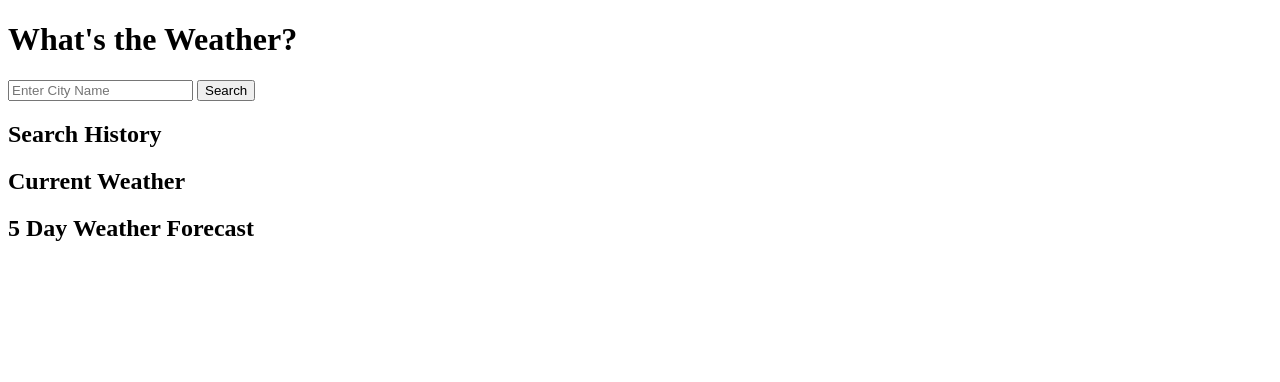
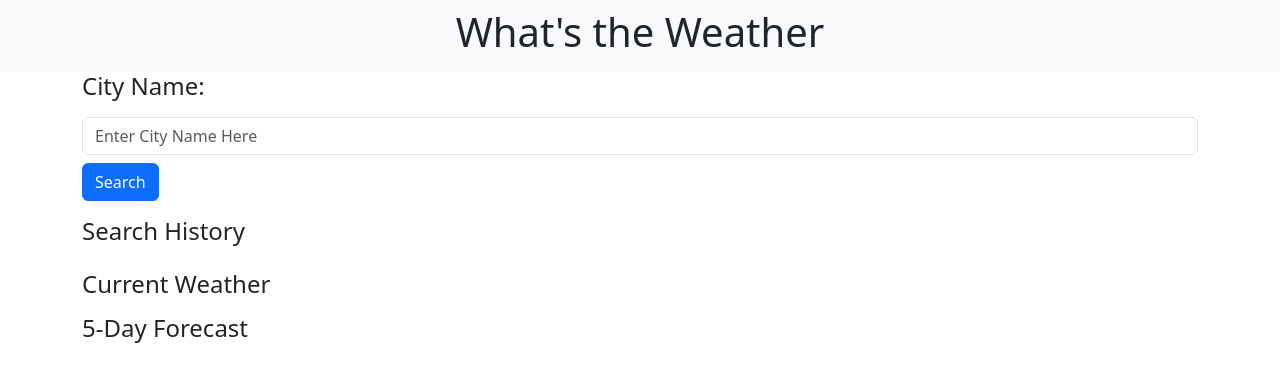
Before and after one commit to catdelaney/Simple-Weather-App, a plain HTML site: page index.html in a window 1280 px wide. Drawn offline with nearby package versions, Linux system fonts and the light colour scheme.

Commit message:
index.html updates

```diff
--- a/index.html
+++ b/index.html
@@ -1,30 +1,38 @@
 <!DOCTYPE html>
 <html lang="en">
-  <head>
+<head>
     <meta charset="UTF-8">
     <meta name="viewport" content="width=device-width, initial-scale=1.0">
     <title>Simple Weather App</title>
-    <link rel="stylesheet" href="/Simple-Weather-App/assets/style.css">
-  </head>
-  <body>
+    <link href="https://cdn.jsdelivr.net/npm/bootstrap@5.3.3/dist/css/bootstrap.min.css" rel="stylesheet">
+    <link rel="stylesheet" href="./assets/script.js">
+</head>
+<body>
     <header>
-        <h1>What's the Weather?</h1>
+        <nav class="navbar navbar-light bg-light justify-content-center">
+            <h1>What's the Weather</h1>
+        </nav>
     </header>
+
     <main>
-        <div class="search">
-            <input type="text" id="cityInput" placeholder="Enter City Name">
-            <button id="searchButton">Search</button>
-        </div>
-        <div id="searchHistory">
-            <h2>Search History</h2>
-        </div>
-        <div id="currentWeather">
-            <h2>Current Weather</h2>
-        </div>
-        <div id="weatherForecast">
-            <h2>5 Day Weather Forecast</h2>
+        <div class="container">
+            <form id="search-form" class="mb-3">
+                <label for="city-input" class="form-label"><h4>City Name:</h4></label>
+                <input type="text" id="city-input" class="form-control mb-2" placeholder="Enter City Name Here">
+                <button type="submit" class="btn btn-primary">Search</button>
+            </form>
+
+            <h4>Search History</h4>
+            <div id="search-history" class="list-group mb-3"></div>
+
+            <h4>Current Weather</h4>
+            <div id="current-weather" class="mb-3"></div>
+
+            <h4>5-Day Forecast</h4>
+            <div id="forecast-details"></div>
         </div>
     </main>
-    <script src="/Simple-Weather-App/assets/script.js"></script>
-  </body>
+    <script src="./assets/script.js"></script>
+    <script src="https://cdn.jsdelivr.net/npm/bootstrap@5.3.3/dist/js/bootstrap.min.js"></script>
+</body>
 </html>
```
